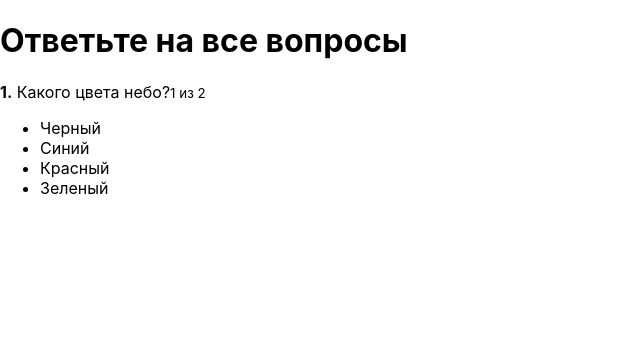
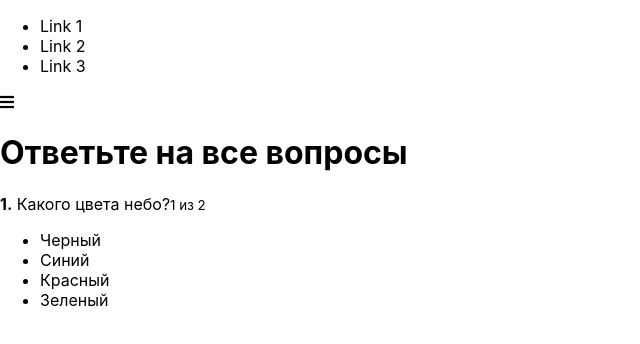
Before and after one commit to LennyCh/react-quiz, a React app: page / in a window 1280 px wide. Shown: the top 344 px of the page, without its empty margins (0-640 px from the left). Built offline with nearby package versions, Linux system fonts and the light colour scheme.

Commit message:
menu implementation

```diff
--- /dev/null
+++ b/src/components/Navigation/Drawer/Drawer.css
@@ -0,0 +1,42 @@
+.Drawer {
+    position: fixed;
+    left: 0;
+    top: 0;
+    bottom: 0;
+    width: 80%;
+    max-width: 300px;
+    padding: 20px 20px;
+    box-sizing: border-box;
+    background: white;
+    transform: translateX(0px);
+    transition: transform .22s ease-in;
+    z-index: 90;
+}
+
+.Drawer.close {
+    transform: translateX(-300px);
+}
+
+.Drawer ul {
+    list-style: none;
+    margin: 0;
+    padding: 0;
+}
+
+.Drawer ul li {
+    margin-bottom: 15px;
+}
+
+.Drawer ul li a {
+    color: #363f54;
+    font-size: 30px;
+    text-decoration: none;
+    background-color: white;
+    position: relative;
+    padding: 0 20px 10px 20px;
+    transition: opacity .3s;
+}
+
+.Drawer ul li a:hover, .active {
+    opacity: .7;
+}
--- /dev/null
+++ b/src/components/Navigation/Drawer/Drawer.js
@@ -0,0 +1,41 @@
+import React, { Component } from 'react';
+import classes from './Drawer.css';
+import Backdrop from '../../UI/Backdrop/Backdrop';
+
+const links = [
+    1, 2, 3
+];
+
+class Drawer extends Component {
+
+    renderLinks() {
+        return links.map((link, index) => {
+            return (
+                <li  key={index}>
+                    <a>Link {link}</a>
+                </li>
+            )
+        })
+    }
+
+    render() {
+        const cls = [classes.Drawer];
+
+        if (this.props.isOpen) {
+            cls.push(classes.close)
+        }
+
+        return (
+            <React.Fragment>
+                <nav className={cls.join(' ')}>
+                    <ul>
+                        { this.renderLinks() }
+                    </ul>
+                </nav>
+                { !this.props.isOpen ? <Backdrop onClick={this.props.onClose} /> : null }
+            </React.Fragment>
+        )
+    }
+}
+
+export default Drawer;
--- /dev/null
+++ b/src/components/Navigation/MenuToggle/MenuToggle.css
@@ -0,0 +1,18 @@
+.MenuToggle {
+    position: fixed;
+    top: 40px;
+    left: 40px;
+    font-size: 20px;
+    cursor: pointer;
+    color: white;
+    transition: opacity, left .22s ease-in;
+    z-index: 100;
+}
+
+.MenuToggle:hover {
+    opacity: .7;
+}
+
+.MenuToggle.open {
+    left: 320px;
+}
--- /dev/null
+++ b/src/components/Navigation/MenuToggle/MenuToggle.js
@@ -0,0 +1,25 @@
+import React from 'react';
+import classes from './MenuToggle.css';
+
+const MenuToggle = props => {
+    const cls = [
+        classes.MenuToggle,
+        'fa'
+    ];
+
+    if (props.isOpen) {
+        cls.push('fa-times');
+        cls.push(classes.open)
+    } else {
+        cls.push('fa-bars')
+    }
+
+    return (
+        <i
+            className={cls.join(' ')}
+            onClick={props.onToggle}
+        />
+    )
+};
+
+export default MenuToggle;
--- /dev/null
+++ b/src/components/UI/Backdrop/Backdrop.css
@@ -0,0 +1,9 @@
+.Backdrop {
+    z-index: 50;
+    background: rgba(0, 0, 0, .7);
+    position: fixed;
+    top: 0;
+    left: 0;
+    bottom: 0;
+    right: 0;
+}
--- /dev/null
+++ b/src/components/UI/Backdrop/Backdrop.js
@@ -0,0 +1,6 @@
+import React from 'react';
+import classes from './Backdrop.css';
+
+const Backdrop = props => <div className={classes.Backdrop} onClick={props.onClick}/>;
+
+export default Backdrop;
--- a/src/hoc/Layout/Layout.js
+++ b/src/hoc/Layout/Layout.js
@@ -1,10 +1,39 @@
 import React, { Component } from 'react';
 import classes from './Layout.css';
+import MenuToggle from '../../components/Navigation/MenuToggle/MenuToggle';
+import Drawer from '../../components/Navigation/Drawer/Drawer';
 
 class Layout extends Component {
+
+    state = {
+        menu: false
+    };
+
+    toggleMenuHandler = () => {
+        this.setState({
+            menu: !this.state.menu
+        })
+    };
+
+    menuCLoseHandler = () => {
+        this.setState({
+            menu: false
+        })
+    };
+
     render() {
         return (
             <div className={classes.Layout}>
+
+                <Drawer
+                    isOpen={!this.state.menu}
+                    onClose={this.menuCLoseHandler}
+                />
+                <MenuToggle
+                    onToggle={this.toggleMenuHandler}
+                    isOpen={this.state.menu}
+                />
+
                 <main>
                     { this.props.children }
                 </main>
```
